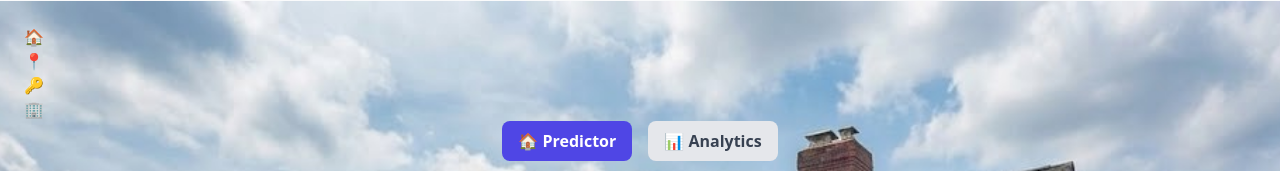
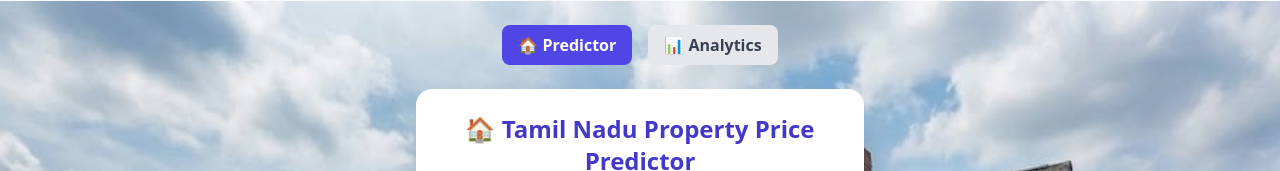
Before and after one commit to runeking2006/chennai-house-prices, a React (Create React App) app in the folder frontend/: page / in a window 1280 px wide. Shown: the top 171 px of the page. Built offline with nearby package versions, Linux system fonts and the light colour scheme; no server answers.

Commit message:
fix:revert

```diff
--- a/frontend/src/App.css
+++ b/frontend/src/App.css
@@ -1,5 +1,4 @@
 /* === Global layout === */
-
 body {
   margin: 0;
   font-family: 'Segoe UI', Tahoma, Geneva, Verdana, sans-serif;
@@ -8,22 +7,18 @@ body {
   background-position: center;
   background-repeat: no-repeat;
   color: #222;
-  overflow-x: hidden;
 }
 
+
 /* === App container === */
-
 .App {
   max-width: 900px;
   margin: 0 auto;
   padding: 2rem 1rem;
   text-align: center;
-  position: relative;
-  z-index: 1;
 }
 
 /* === Title === */
-
 h1 {
   color: #333;
   margin-bottom: 1rem;
@@ -31,7 +26,6 @@ h1 {
 }
 
 /* === Form section === */
-
 form {
   background: white;
   border-radius: 12px;
@@ -74,7 +68,6 @@ button:hover {
 }
 
 /* === Prediction result === */
-
 .result-box {
   background: #e9f5ff;
   border-radius: 12px;
@@ -84,8 +77,7 @@ button:hover {
   font-size: 1.1rem;
 }
 
-/* === Note === */
-
+/* === Note below prediction === */
 .note {
   margin-top: 0.8rem;
   font-size: 0.9rem;
@@ -93,7 +85,6 @@ button:hover {
 }
 
 /* === Analytics section === */
-
 .analytics-section {
   margin-top: 2rem;
   background: white;
@@ -108,8 +99,7 @@ button:hover {
   color: #333;
 }
 
-/* === Toggle buttons === */
-
+/* Toggle buttons for ownership type */
 .toggle-buttons {
   display: flex;
   justify-content: center;
@@ -132,7 +122,6 @@ button:hover {
 }
 
 /* === Charts === */
-
 .chart-container {
   display: flex;
   flex-direction: column;
@@ -140,139 +129,10 @@ button:hover {
   gap: 2rem;
 }
 
+/* Responsive chart layout */
 @media (min-width: 768px) {
   .chart-container {
     flex-direction: row;
     justify-content: space-around;
   }
 }
-
-/* ================================================= */
-/* ===== FLOATING AMBIENT SYSTEM =================== */
-/* ================================================= */
-
-.floating-system {
-  position: fixed;
-  inset: 0;
-  overflow: hidden;
-  pointer-events: none;
-  z-index: 0;
-}
-
-/* ===== FLOATING GLASS BUBBLES ===== */
-
-.bubble {
-  position: absolute;
-  border-radius: 50%;
-  backdrop-filter: blur(10px);
-  background: rgba(255,255,255,0.05);
-  border: 1px solid rgba(255,255,255,0.08);
-
-  animation: bubbleFloat 14s ease-in-out infinite;
-}
-
-.bubble1 {
-  width: 180px;
-  height: 180px;
-  top: 8%;
-  left: 6%;
-}
-
-.bubble2 {
-  width: 150px;
-  height: 150px;
-  top: 30%;
-  right: 10%;
-  animation-delay: 4s;
-}
-
-.bubble3 {
-  width: 190px;
-  height: 190px;
-  bottom: 10%;
-  left: 18%;
-  animation-delay: 8s;
-}
-
-.bubble4 {
-  width: 170px;
-  height: 170px;
-  bottom: 16%;
-  right: 14%;
-  animation-delay: 12s;
-}
-
-/* ===== FLOATING ITEMS ===== */
-
-.float-item {
-  width: 100%;
-  height: 100%;
-
-  display: flex;
-  align-items: center;
-  justify-content: center;
-
-  opacity: 0.9;
-
-  animation: iconFloat 8s ease-in-out infinite;
-}
-
-/* ===== ICON STYLES ===== */
-
-.house {
-  font-size: 80px;
-}
-
-.pin {
-  font-size: 72px;
-}
-
-.key {
-  font-size: 68px;
-}
-
-.building {
-  font-size: 74px;
-}
-
-/* ===== BUBBLE FLOAT ===== */
-
-@keyframes bubbleFloat {
-
-  0% {
-    transform: translateY(0px) translateX(0px);
-  }
-
-  25% {
-    transform: translateY(-20px) translateX(10px);
-  }
-
-  50% {
-    transform: translateY(-45px) translateX(-12px);
-  }
-
-  75% {
-    transform: translateY(-20px) translateX(12px);
-  }
-
-  100% {
-    transform: translateY(0px) translateX(0px);
-  }
-}
-
-/* ===== ICON FLOAT ===== */
-
-@keyframes iconFloat {
-
-  0% {
-    transform: rotate(0deg) scale(1);
-  }
-
-  50% {
-    transform: rotate(8deg) scale(1.08);
-  }
-
-  100% {
-    transform: rotate(0deg) scale(1);
-  }
-}
--- a/frontend/src/App.js
+++ b/frontend/src/App.js
@@ -202,7 +202,7 @@ export default function App() {
 
   return (
   <div
-  className="min-h-screen p-6 relative overflow-hidden"
+  className="min-h-screen p-6"
   style={{
     backgroundImage: 'url("unnamed.jpg")',
     backgroundSize: "cover",
@@ -211,25 +211,7 @@ export default function App() {
     minHeight: "100vh",
   }}
   >
-<div className="floating-system">
 
-<div className="bubble bubble1">
-  <div className="float-item house">🏠</div>
-</div>
-
-<div className="bubble bubble2">
-  <div className="float-item pin">📍</div>
-</div>
-
-<div className="bubble bubble3">
-  <div className="float-item key">🔑</div>
-</div>
-
-<div className="bubble bubble4">
-  <div className="float-item building">🏢</div>
-</div>
-
-</div>
 <h1 style={{ display: "none" }}>
   HPP-House Price Predictor
 </h1>
```
